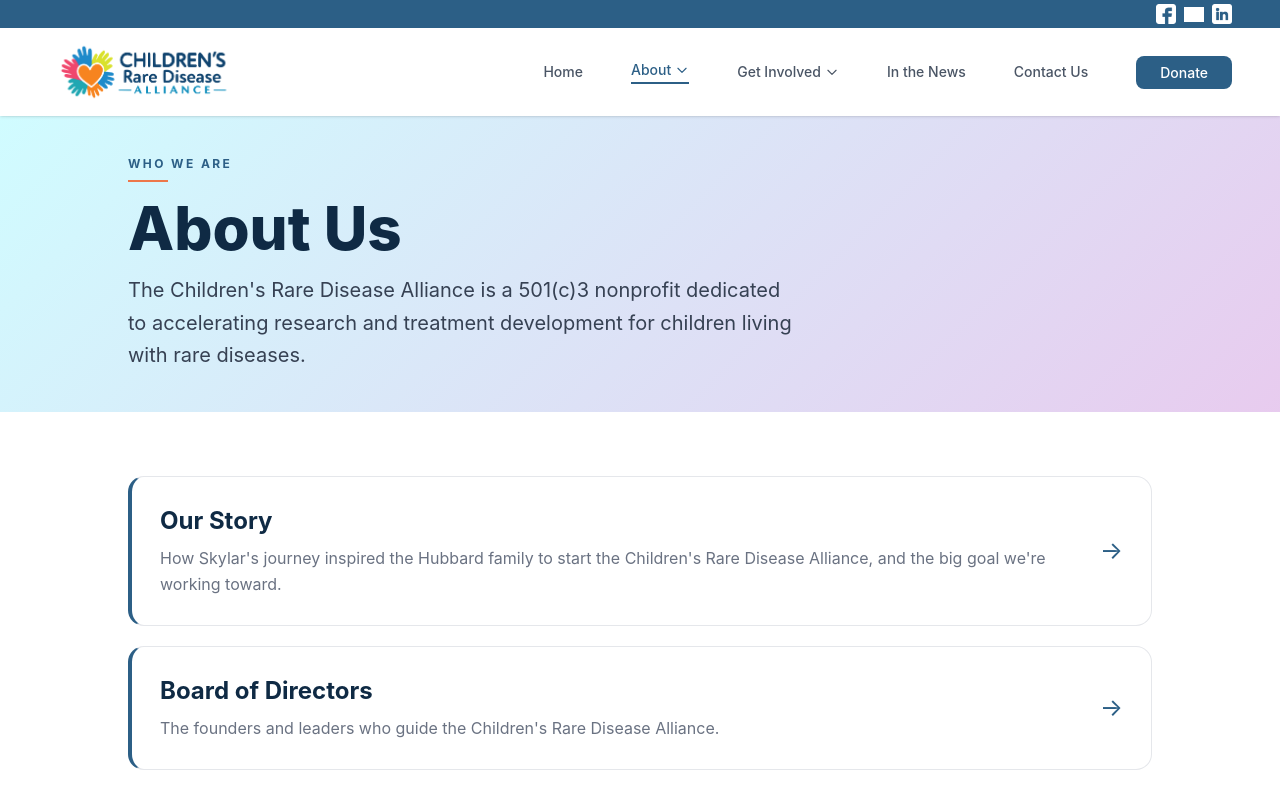
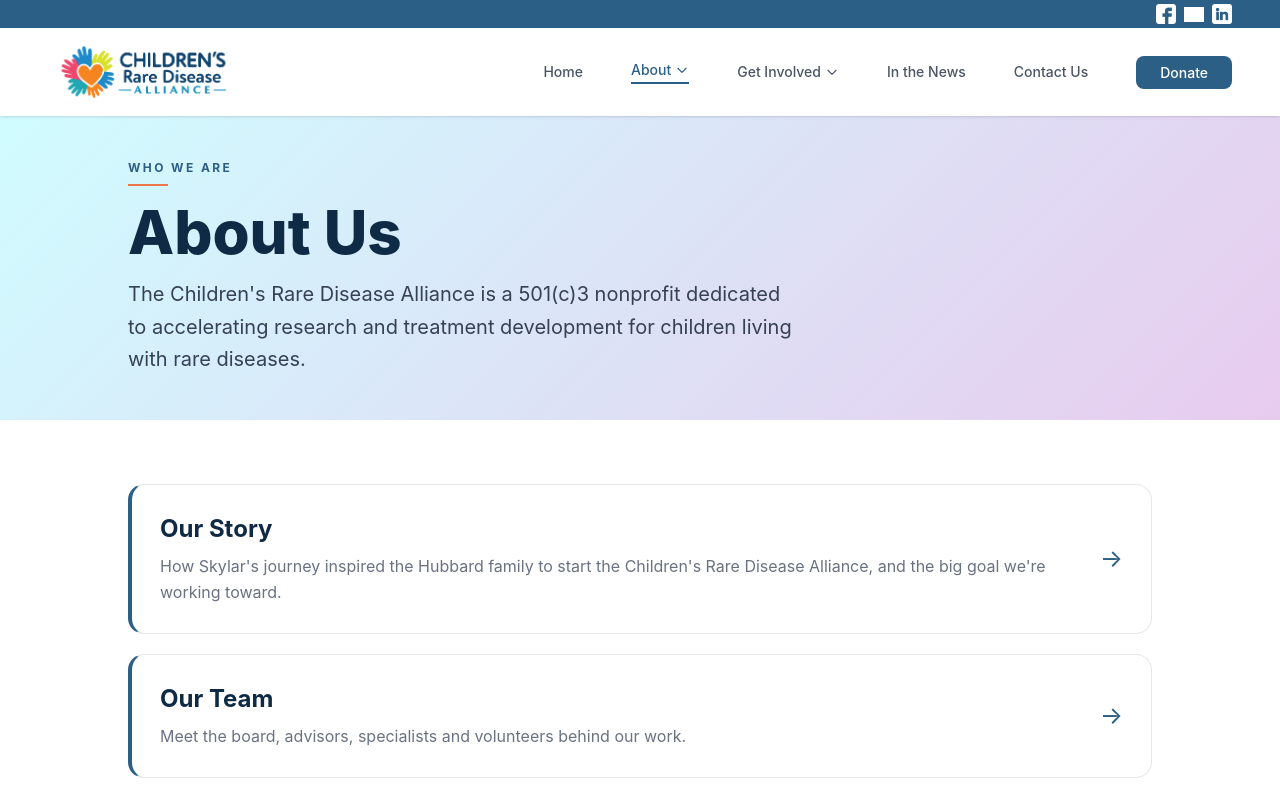
Before and after one commit to inwang123/rarediseaseweb, a React (Vite) app: page /about in a window 1280 px wide. Shown: the top 789 px of the page. Built offline with nearby package versions, Linux system fonts and the light colour scheme; grey boxes are pictures that could not be loaded.

Commit message:
update our teams

```diff
--- a/src/components/Navbar.jsx
+++ b/src/components/Navbar.jsx
@@ -9,7 +9,6 @@ const DESKTOP_LINKS = [
     to: "/about",
     dropdown: [
       { label: "Our Story", to: "/our-story" },
-      { label: "Board of Directors", to: "/board" },
       { label: "Our Team",  to: "/team" },
     ],
   },
@@ -35,7 +34,6 @@ const MOBILE_LINKS = [
     to: "/about",
     dropdown: [
       { label: "Our Story", to: "/our-story" },
-      { label: "Board of Directors", to: "/board" },
       { label: "Our Team",  to: "/team" },
     ],
   },
--- a/src/components/PageBanner.jsx
+++ b/src/components/PageBanner.jsx
@@ -7,7 +7,7 @@ const ORANGE = "#ed774a";
 export default function PageBanner({ eyebrow, title, intro }) {
   return (
     <section
-      className="flex items-center min-h-[15rem] md:min-h-[18rem]"
+      className="flex items-center min-h-[15rem] md:min-h-[19rem]"
       style={{ background: "linear-gradient(135deg, #d0fcff 0%, #e4c3ecdc 100%)" }}
     >
       <div className="w-full max-w-6xl mx-auto px-6 md:px-16 py-10">
--- a/src/pages/About.jsx
+++ b/src/pages/About.jsx
@@ -7,13 +7,8 @@ const items = [
     to: "/our-story",
   },
   {
-    title: "Board of Directors",
-    desc: "The founders and leaders who guide the Children's Rare Disease Alliance.",
-    to: "/board",
-  },
-  {
     title: "Our Team",
-    desc: "Meet the advisors, specialists and volunteers behind our work.",
+    desc: "Meet the board, advisors, specialists and volunteers behind our work.",
     to: "/team",
   },
 ];
--- a/src/pages/Team.jsx
+++ b/src/pages/Team.jsx
@@ -2,6 +2,7 @@ import { useState } from "react";
 import PageBanner from "../components/PageBanner";
 import { TeamSection, BioModal } from "../components/TeamParts";
 import {
+  boardOfDirectors,
   strategicAdvisoryBoard,
   marketingTeam,
   otherTeam,
@@ -13,9 +14,15 @@ export default function Team() {
 
   return (
     <div className="bg-white overflow-x-hidden">
-      <PageBanner title="Meet Our Team" intro="The People Behind Our Work" />
+      <PageBanner eyebrow="The People Behind Our Work" title="Meet Our Team" />
 
       <section className="py-12 max-w-5xl mx-auto px-6 md:px-16">
+        <TeamSection
+          title="Board of Directors"
+          members={boardOfDirectors}
+          onSelect={setSelected}
+        />
+
         <TeamSection
           title="Strategic Advisory Board"
           members={strategicAdvisoryBoard}
```
Also changed, not shown: 1 other file (tests, documents, lock files or other folders).
